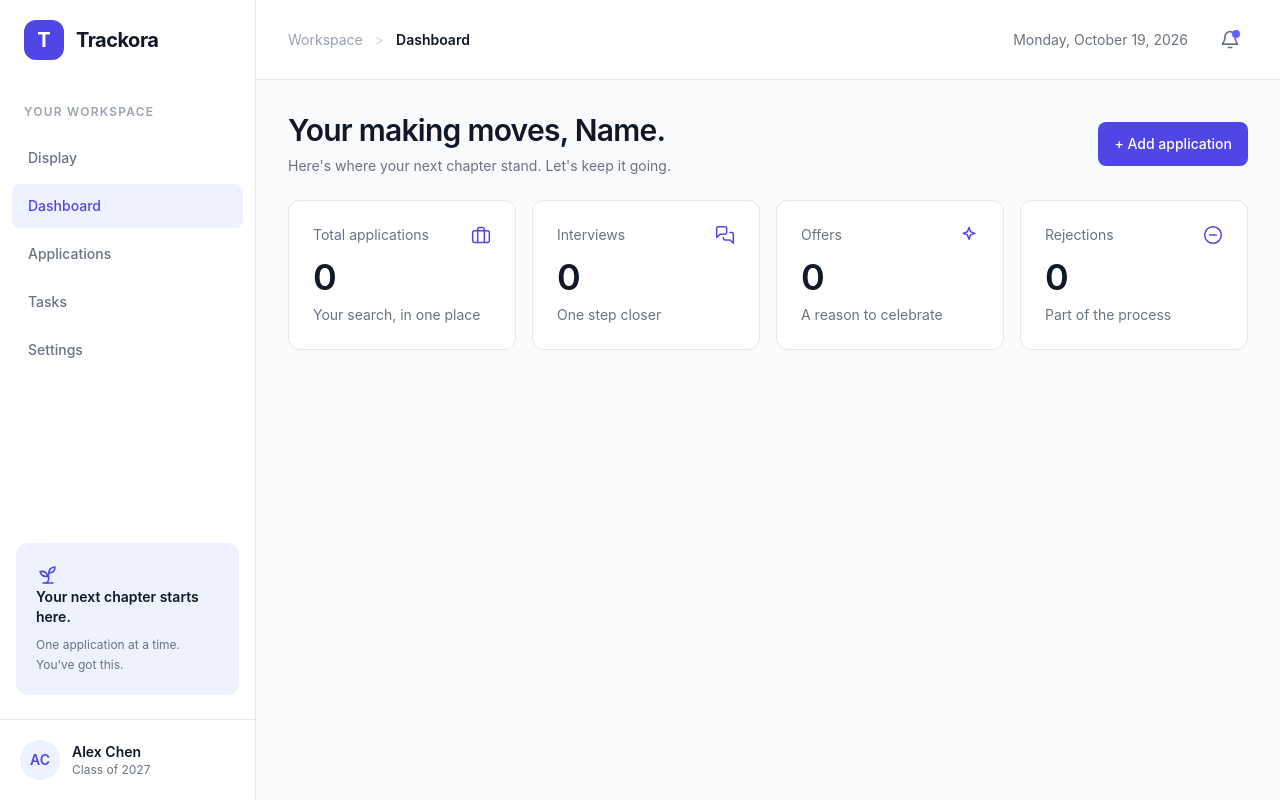
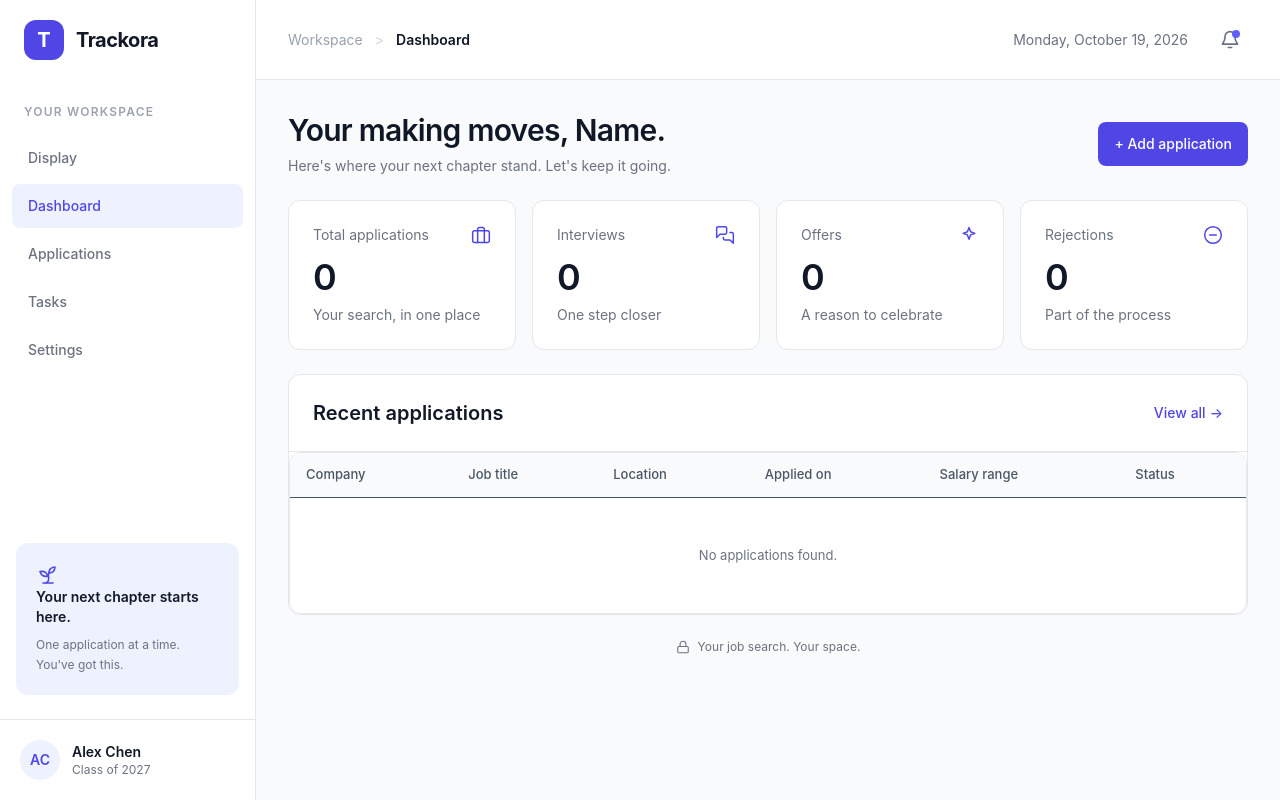
Before and after one commit to Toqa781/ya-rb-nsht8l, a React (Vite) app in the folder frontend/: page /dashboard in a window 1280 px wide. Built offline with nearby package versions, Linux system fonts and the light colour scheme.

Commit message:
feat: Dashboard page

```diff
--- a/frontend/src/Pages/DashboardPage.tsx
+++ b/frontend/src/Pages/DashboardPage.tsx
@@ -1,6 +1,7 @@
+import { useState } from "react";
+import { Link, useNavigate } from "react-router-dom";
 import Button from "../Components/UI/Button";
-import { useNavigate } from "react-router-dom";
-import { useState } from "react";
+import ApplicationTable from "../features/applications/ApplicationTable";
 import { loadApplications } from "../features/applications/applicationStorage";
 import type { ApplicationStatus } from "../features/applications/type";
 import {
@@ -26,6 +27,14 @@ function DashboardPage(){
     { label: "Rejections", value: countByStatus("Rejected"), caption: "Part of the process", icon: <MinusCircleIcon /> },
   ];
 
+  // Copy first: .sort() changes the array it's called on, and we must not reorder `applications`.
+  // Valid ISO dates ("2026-10-16") sort correctly as plain text.
+  const recentApplications = [...applications]
+    .sort((first, second) => second.appliedOn.localeCompare(first.appliedOn))
+    .slice(0, 4);
+
+
+
   return (
     <div className="space-y-6">
       <div className="flex items-center justify-between gap-6">
@@ -48,6 +57,47 @@ function DashboardPage(){
           <StatCard key={stat.label}{...stat}/>
         ))}
       </section>
+
+      <section
+        aria-labelledby="recent-application-heading"
+        className="overflow-hidden rounded-card border border-line bg-surface"
+        >
+          <div className="flex items-center justify-between gap-4 p-6">
+            <h2 id="recent-applications-heading" className="text-xl font-semibold text-ink">
+              Recent applications
+            </h2>
+             <Link
+            to="/applications"
+            className="inline-flex items-center gap-1 text-sm font-medium text-primary hover:underline"
+          >
+            View all <span aria-hidden="true">→</span>
+          </Link>
+          </div>
+
+          <div className="border-t border-line">
+            <ApplicationTable applications={recentApplications}/>
+          </div>
+      </section>
+
+      <p className="flex items-center justify-center gap-2 pb-2 text-xs text-muted">
+        <svg
+          aria-hidden="true"
+          className="h-3.5 w-3.5"
+          fill="none"
+          viewBox="0 0 24 24"
+          stroke="currentColor"
+          strokeWidth="1.8"
+          strokeLinecap="round"
+          strokeLinejoin="round"
+        >
+          <rect width="18" height="11" x="3" y="11" rx="2" ry="2" />
+          <path d="M7 11V7a5 5 0 0 1 10 0v4" />
+        </svg>
+        Your job search. Your space.
+      </p>
+
+
+
     </div>
 
   );
```
